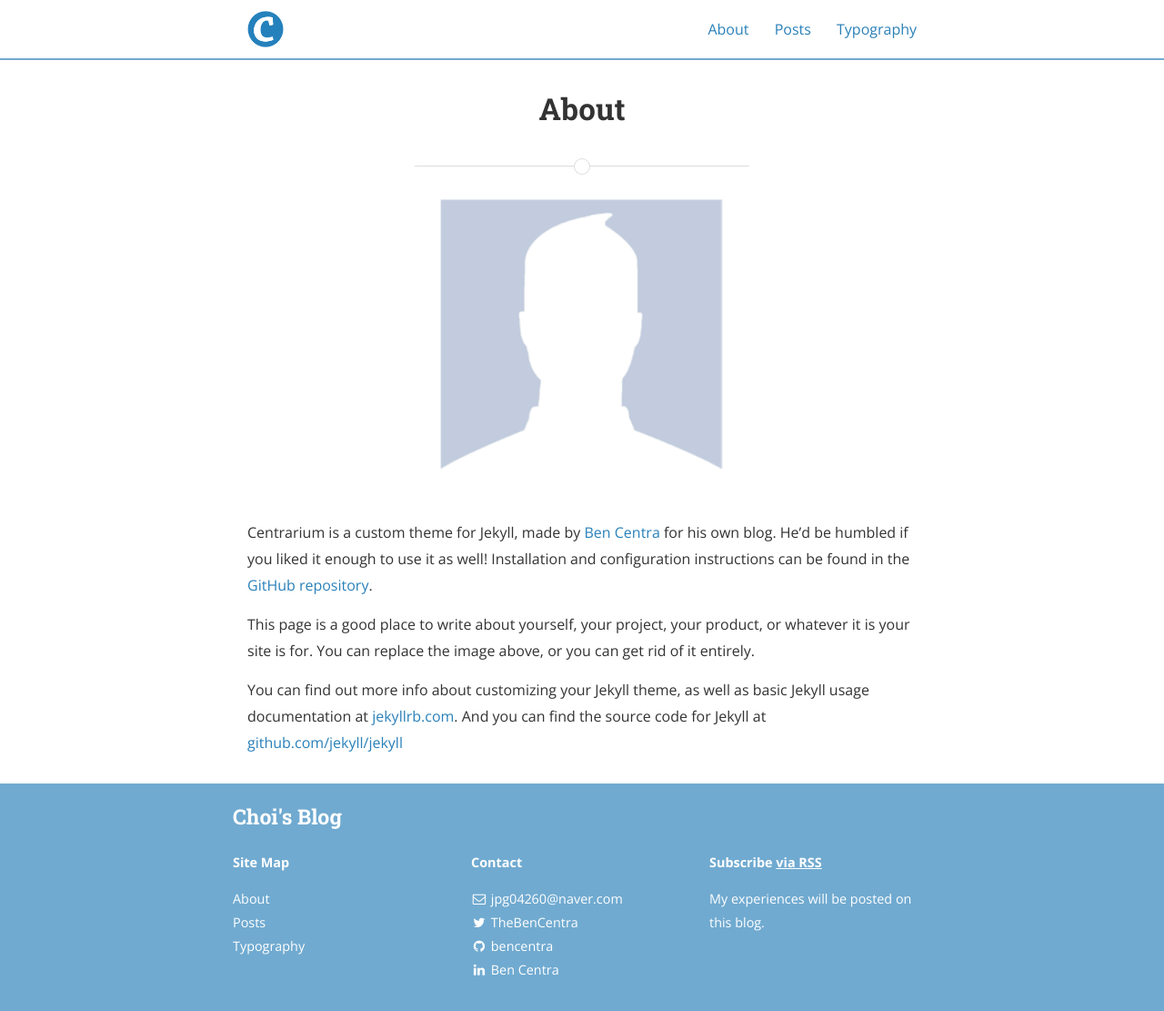
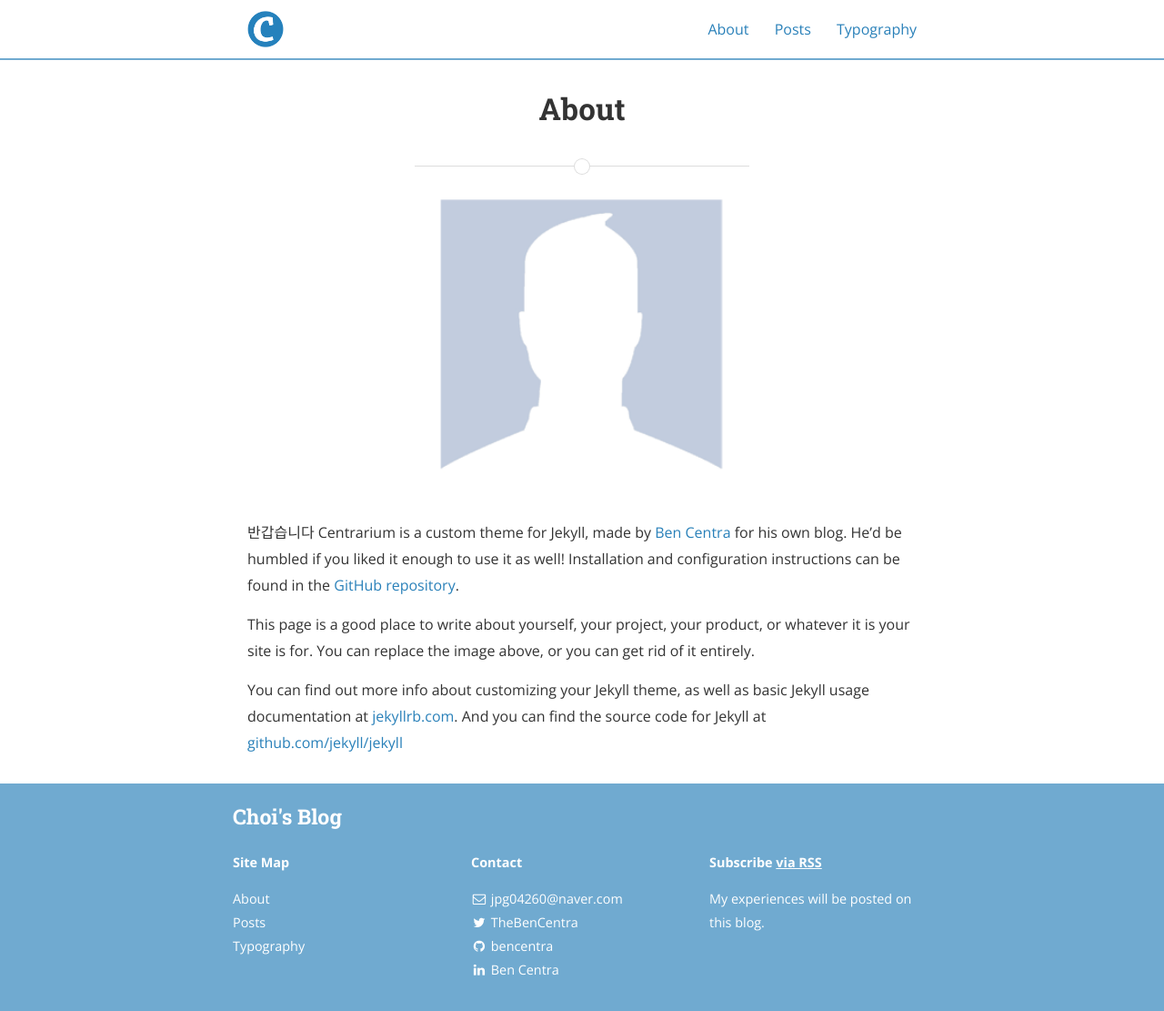
Before and after one commit to bencentra/centrarium, a Jekyll site: the page built from about.md, in a window 1280 px wide and 1111 px high. Shown: the whole window at 91% size. Built offline with Jekyll 4.4.1, drawn with Linux system fonts in a browser that asks for light colours; nearby versions of some CDN libraries.

Commit message:
about category test

```diff
--- a/about.md
+++ b/about.md
@@ -7,6 +7,7 @@ main_nav: true
 
 ![alt text]({{ site.baseurl }}/assets/profile-placeholder.gif "Profile Picture"){:.profile}
 
+반갑습니다
 Centrarium is a custom theme for Jekyll, made by [Ben Centra][bencentra] for his own blog. He'd be humbled if you liked it enough to use it as well! Installation and configuration instructions can be found in the [GitHub repository](https://github.com/bencentra/centrarium).
 
 This page is a good place to write about yourself, your project, your product, or whatever it is your site is for. You can replace the image above, or you can get rid of it entirely.
```
